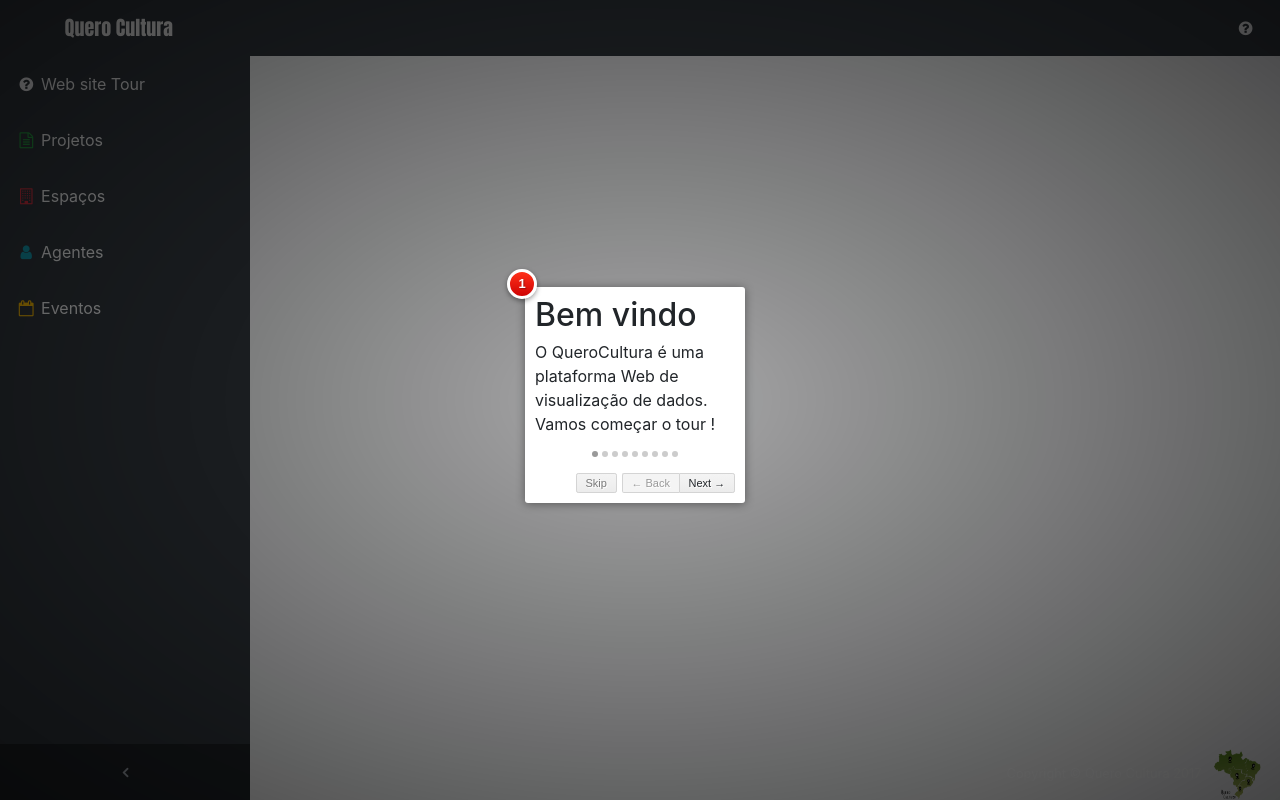
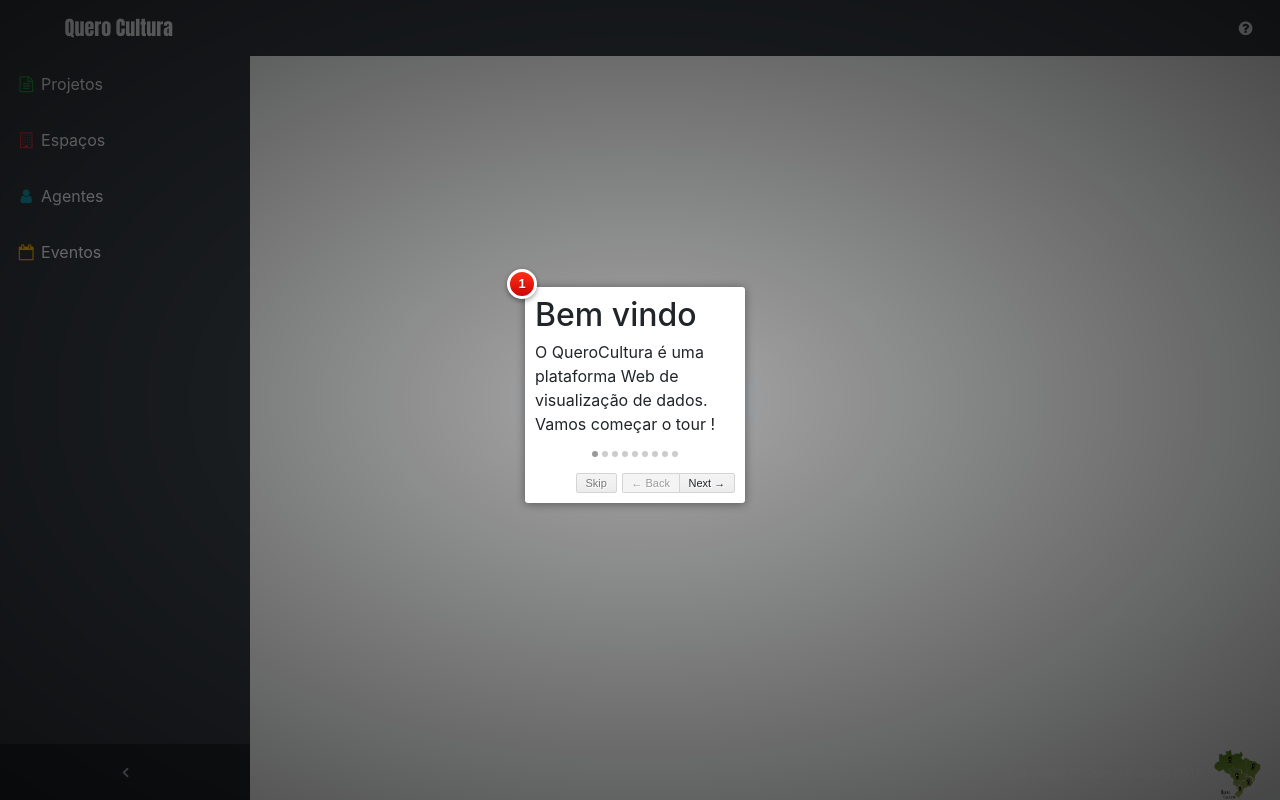
Before and after one commit to fga-eps-mds/2017.2-QueroCultura, a Django app: template quero_cultura/templates/quero_cultura/base.html in a window 1280 px wide. Run offline with Django 3.2, Linux system fonts and the light colour scheme; the template is opened without the code that fills it, so the values that code supplies are empty; some libraries are stand-ins or nearby versions.

Commit message:
Update base template

```diff
--- a/quero_cultura/templates/quero_cultura/base.html
+++ b/quero_cultura/templates/quero_cultura/base.html
@@ -31,13 +31,8 @@
       <span class="navbar-toggler-icon"></span>
     </button>
     <div class="collapse navbar-collapse" id="navbarResponsive">
+
       <ul class="navbar-nav navbar-sidenav" id="exampleAccordion">
-        <li class="nav-item" data-toggle="tooltip" data-placement="right" title="Web site Tour">
-          <a class="nav-link"  href="javascript:void(0);" onclick="javascript:intro.start();">
-            <i class="fa fa-fw fa fa-question-circle text-light"></i>
-            <span class="nav-link-text text-light">Web site Tour</span>
-          </a>
-        </li>
         <li class="nav-item" data-toggle="tooltip" data-placement="right" title="Projetos">
           <a class="nav-link" href="#">
             <i class="fa fa-fw fa-file-text-o text-success"></i>
@@ -56,9 +51,6 @@
             <span class="nav-link-text text-light">Agentes</span>
           </a>
         </li>
-
-
-
         <li class="nav-item" data-toggle="tooltip" data-placement="right" title="Eventos">
           <a class="nav-link" href="#">
             <i class="fa fa-fw fa-calendar-o text-warning"></i>
@@ -66,6 +58,7 @@
           </a>
         </li>
       </ul>
+
       <ul class="navbar-nav sidenav-toggler">
         <li class="nav-item">
           <a class="nav-link text-center" id="sidenavToggler">
@@ -73,6 +66,7 @@
           </a>
         </li>
       </ul>
+
       <ul class="navbar-nav ml-auto">
         <li class="nav-item" data-toggle="tooltip" data-placement="right" title="Web site Tour">
           <a class="nav-link"  href="javascript:void(0);" onclick="javascript:intro.start();">
```
